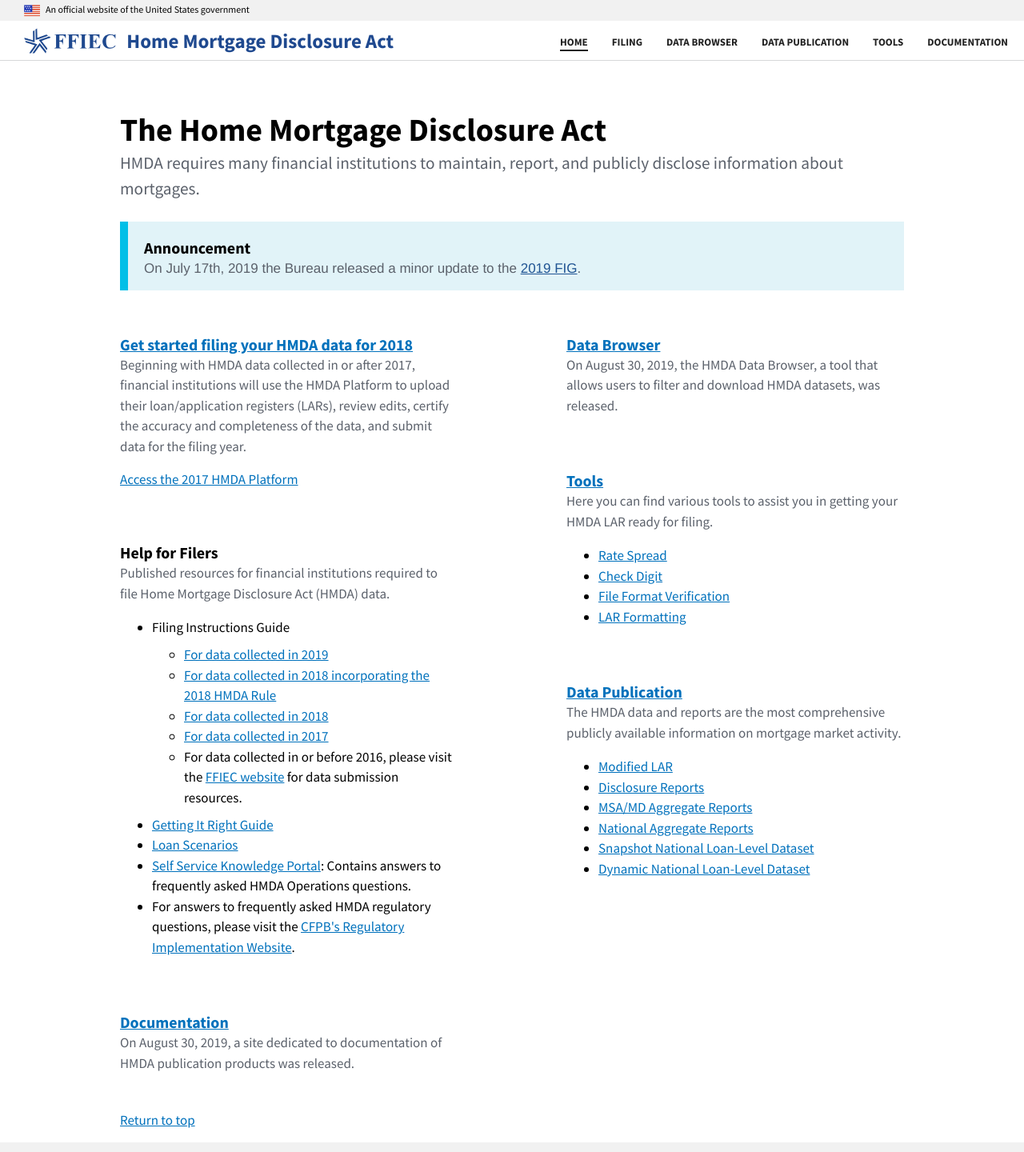
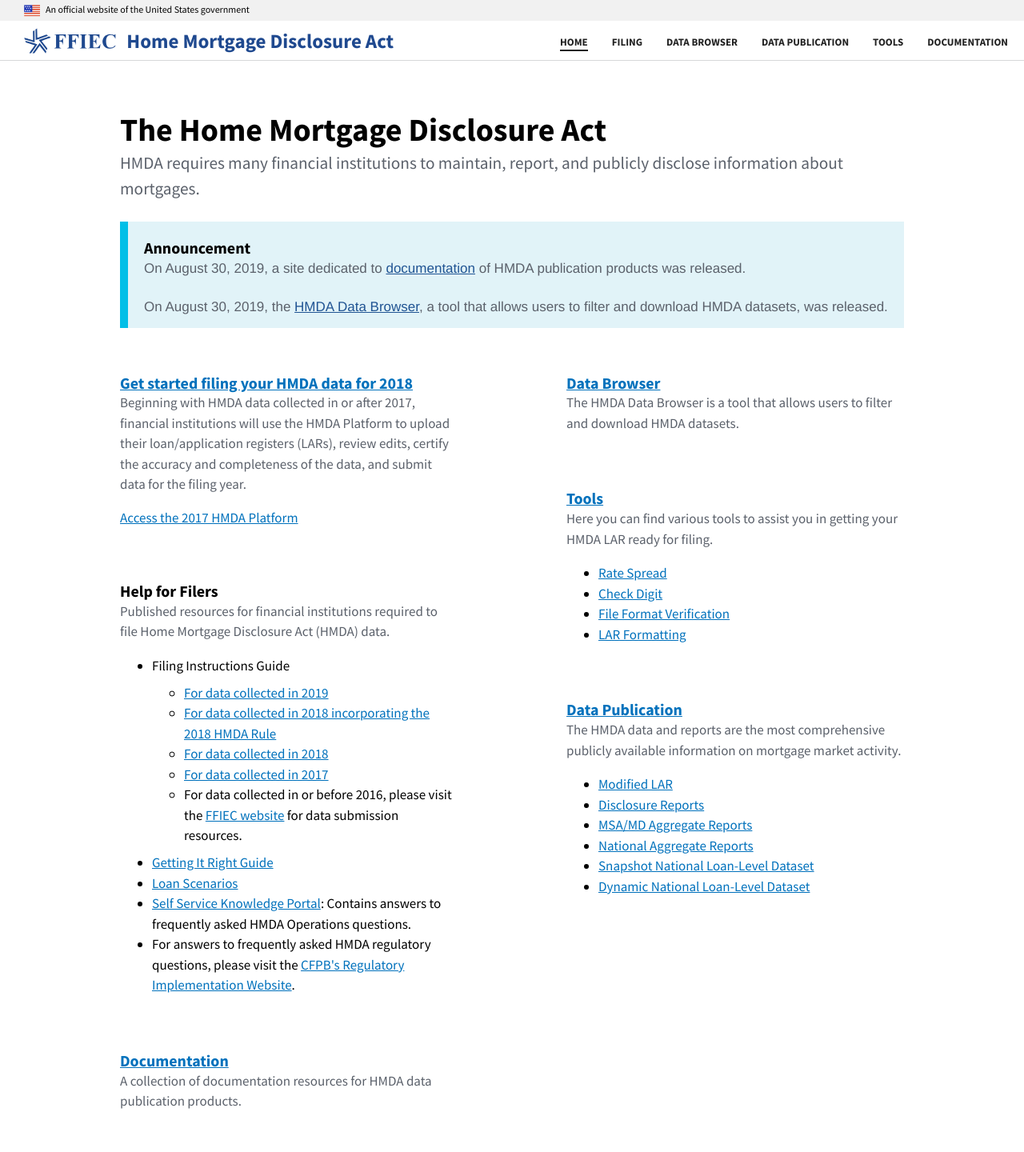
Before and after one commit to cfpb/hmda-homepage, a React (Create React App) app: page / in a window 1280 px wide. Shown: the top 1440 px of the page at 80% size. Built offline with nearby package versions, Linux system fonts and the light colour scheme.

Commit message:
update data-browser & documentation blurbs and announcement [deploy pr]

```diff
--- a/src/Home.jsx
+++ b/src/Home.jsx
@@ -17,10 +17,11 @@
           <div className="alert-body">
             <h3 className="alert-heading">Announcement</h3>
             <p className="alert-text">
-             On July 17th, 2019 the Bureau released a minor update to the{' '}
-              <a href="https://s3.amazonaws.com/cfpb-hmda-public/prod/help/2019-hmda-fig.pdf">
-                2019 FIG
-              </a>.
+                On August 30, 2019, a site dedicated to <a href="/documentation/">documentation</a> of HMDA publication products was released.
+            </p>
+            <br/>
+            <p className="alert-text">
+                On August 30, 2019, the <a href="/data-browser/">HMDA Data Browser</a>, a tool that allows users to filter and download HMDA datasets, was released.
             </p>
           </div>
         </div>
@@ -134,7 +135,7 @@
                 <a href="/documentation/">Documentation</a>
               </h3>
               <p>
-                On August 30, 2019, a site dedicated to documentation of HMDA publication products was released.
+                A collection of documentation resources for HMDA data publication products.
               </p>
             </header>
           </div>
@@ -145,7 +146,7 @@
                 <a href="/data-browser/">Data Browser</a>
               </h3>
               <p>
-                On August 30, 2019, the HMDA Data Browser, a tool that allows users to filter and download HMDA datasets, was released.
+                 The HMDA Data Browser is a tool that allows users to filter and download HMDA datasets.
               </p>
             </header>
             <header>
```
